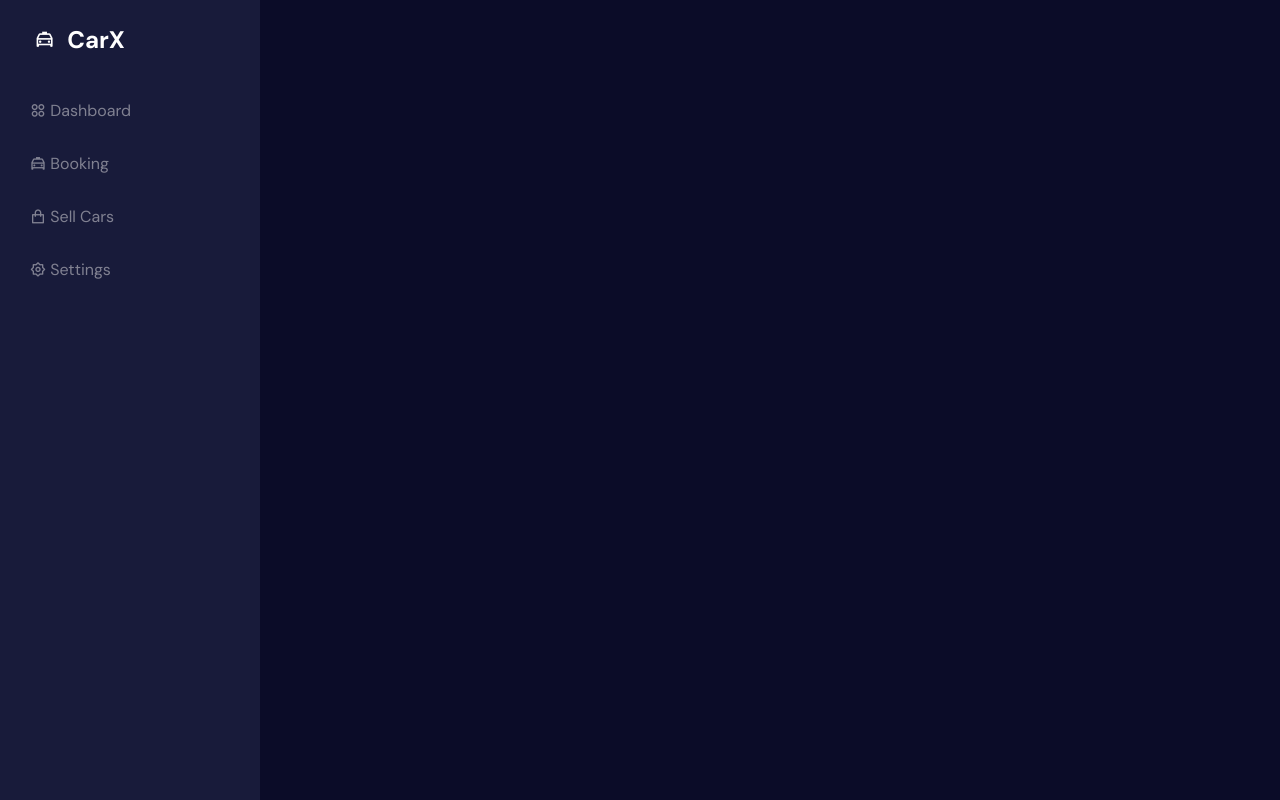
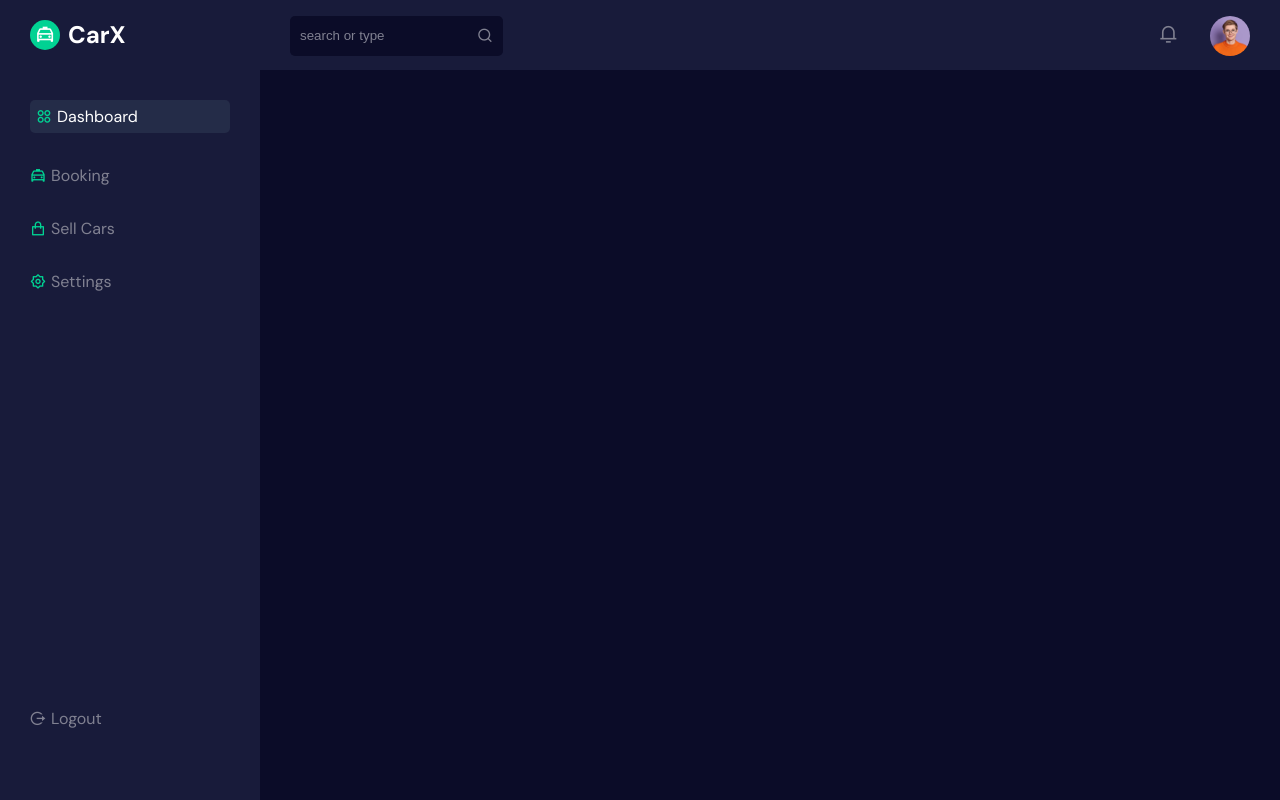
Before and after one commit to shagors/datavinci, a React (Create React App) app: page /dashboard in a window 1280 px wide. Built offline with nearby package versions, Linux system fonts and the light colour scheme.

Commit message:
design and set navbar and add search bar

```diff
--- a/src/App.css
+++ b/src/App.css
@@ -34,3 +34,7 @@
     text-decoration: none;
     color: unset;
 }
+
+.main__layout {
+    margin-left: 270px;
+}
--- a/src/components/Sidebar/Sidebar.jsx
+++ b/src/components/Sidebar/Sidebar.jsx
@@ -8,7 +8,9 @@
     return (
         <div className="sidebar">
             <div className="sidebar__top">
-                <h2><i className='ri-taxi-line'></i> CarX</h2>
+                <h2>
+                    <span><i className='ri-taxi-line'></i></span> CarX
+                </h2>
             </div>
 
             <div className="sidebar__content">
@@ -16,14 +18,20 @@
                     <ul className="nav__list">
                         {
                             navLinks?.map((item, index) => (
-                                <li className="nav__item">
-                                    <NavLink to={item.path}>
-                                        <span><i className={item.icon}></i></span> {item.display}
+                                <li className="nav__item" key={index}>
+                                    <NavLink to={item.path} className={navClass => navClass.isActive ? "nav__active nav__link" : "nav__link"}>
+                                        <i className={item.icon}></i> {item.display}
                                     </NavLink>
                                 </li>
                             ))
                         }
                     </ul>
+                </div>
+
+                <div className="sidebar__bottom">
+                    <span>
+                        <i className='ri-logout-circle-r-line'></i> Logout
+                    </span>
                 </div>
             </div>
         </div>
--- a/src/components/TopNav/TopNav.jsx
+++ b/src/components/TopNav/TopNav.jsx
@@ -1,8 +1,26 @@
-import React from 'react'
+import React from 'react';
+import { Link } from 'react-router-dom';
+import profileImg from "../../assets/images/profile-02.png"
+import "./top-nav.css"
 
 const TopNav = () => {
     return (
-        <div>TopNav</div>
+        <div className='top__nav'>
+            <div className="top__nav-wrapper">
+                <div className="search__box">
+                    <input type="text" placeholder='search or type' />
+                    <span><i className='ri-search-line'></i></span>
+                </div>
+                <div className="top__nav-right">
+                    <span className='notification'><i className="ri-notification-3-line"></i></span>
+                    <div className="profile">
+                        <Link to="/settings">
+                            <img src={profileImg} alt="Profile Image" />
+                        </Link>
+                    </div>
+                </div>
+            </div>
+        </div>
     )
 }
 
--- /dev/null
+++ b/src/components/TopNav/top-nav.css
@@ -0,0 +1,85 @@
+.top__nav {
+    position: fixed;
+    top: 0;
+    left: 260px;
+    z-index: 999;
+    background: var(--primary-color);
+    width: calc(100% - 260px);
+    height: 70px;
+    line-height: 70px;
+}
+
+.top__nav-wrapper {
+    display: flex;
+    align-items: center;
+    justify-content: space-between;
+    padding: 0px 30px;
+}
+
+.top__nav-right {
+    display: flex;
+    align-items: center;
+    column-gap: 2rem;
+    justify-content: flex-end;
+}
+
+.search__box {
+    display: flex;
+    align-items: center;
+    justify-content: space-between;
+    padding: 0px 10px;
+    background: #0b0c28 !important;
+    border-radius: 5px;
+    cursor: pointer;
+    height: 40px;
+}
+
+.search__box input {
+    background: transparent;
+    border: none;
+    outline: none;
+    color: var(--small-text-color);
+}
+
+.search__box input::placeholder {
+    color: var(--small-text-color);
+}
+
+.search__box span i {
+    color: var(--small-text-color);
+}
+
+.profile img {
+    width: 40px;
+    height: 40px;
+    border-radius: 50%;
+    display: flex;
+    align-items: center;
+    justify-content: flex-end;
+    object-fit: cover;
+}
+
+.notification i {
+    color: var(--small-text-color);
+    font-size: 1.2rem;
+    cursor: pointer;
+}
+
+.notification {
+    position: relative;
+}
+
+.badge {
+    position: absolute;
+    top: 25%;
+    right: -10%;
+    width: 13px;
+    height: 13px;
+    display: flex;
+    align-items: center;
+    justify-content: center;
+    background: var(--secondary-color);
+    border-radius: 50%;
+    color: white;
+    font-size: 0.8rem;
+}
```
